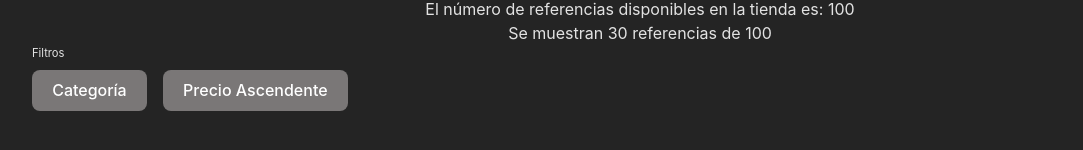
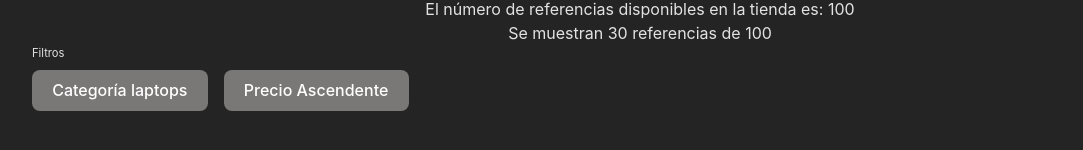
Before and after one commit to terrasa/06-react-shopping-cart, a React (Vite) app: page / in a window 1280 px wide. Shown: the part 126-276 px from the top of the page, without its empty margins (0-1083 px from the left). Built offline with nearby package versions, Linux system fonts and the light colour scheme.

Commit message:
Add filter bar component

```diff
--- a/src/App.jsx
+++ b/src/App.jsx
@@ -2,14 +2,18 @@ import './App.css'
 import productsList from './mocks/products.json'
 import { ProductsList } from './components/ProductsList'
 import { FilterBar } from './components/FilterBar'
+import { useState } from 'react'
 
 function App () {
   const { products, ...productJsonInfo } = productsList
+  const [filters, setFilters] = useState([])
+  console.log(filters)
+
   return (
     <>
       <h1>Shopping Cart</h1>
-      <FilterBar products={products} productJsonInfo={productJsonInfo} />
-      <ProductsList products={products} productJsonInfo={productJsonInfo} />
+      <FilterBar filters={filters} setFilters={setFilters} products={products} productJsonInfo={productJsonInfo} />
+      <ProductsList filters={filters} products={products} productJsonInfo={productJsonInfo} />
     </>
   )
 }
--- a/src/components/FilterBar.jsx
+++ b/src/components/FilterBar.jsx
@@ -1,6 +1,12 @@
 import './FilterBar.css'
 
-export function FilterBar ({ products, productJsonInfo }) {
+export function FilterBar ({ filters, setFilters, products, productJsonInfo }) {
+  const handleFilter = (event) => {
+    if (filters === event.target.name) return
+    const newFilters = event.target.name
+    setFilters(newFilters)
+  }
+
   return (
     <section>
       <header>
@@ -9,8 +15,8 @@ export function FilterBar ({ products, productJsonInfo }) {
       </header>
       <div className='filter-bar'>
         <p className='filter-bar__title'>Filtros</p>
-        <button>
-          Categoría
+        <button name='laptops' onClick={handleFilter}>
+          Categoría laptops
         </button>
         <button>
           Precio Ascendente
--- a/src/components/ProductsList.jsx
+++ b/src/components/ProductsList.jsx
@@ -1,12 +1,38 @@
 import './ProductsList.css'
 import { AddToCartIcon } from './icons'
+import { useEffect, useState } from 'react'
 
-export function ProductsList ({ products, productJsonInfo }) {
+export function ProductsList ({ filters, products, productJsonInfo }) {
+  // const [category, setCategory] = useState()
+  console.log('filters ', filters)
+  console.log('products ', products)
+
+  const [productsFiltered, setProductsFiltered] = useState(products)
+
+  console.log('productsFiltered ', productsFiltered)
+
+  useEffect(() => {
+    const filteredList = async () => {
+      if (filters.length !== 0) {
+        const newProductsFiltered = await products.filter(product => product.category === filters)
+        setProductsFiltered(await newProductsFiltered)
+        console.log('newProductsFiltered ', newProductsFiltered)
+        console.log('productsFiltered ', productsFiltered)
+        return await newProductsFiltered
+      }
+      return products
+    }
+    const { newProductsFiltered } = filteredList()
+    console.log('aaaa ', newProductsFiltered)
+  }, [filters])
+
+  console.log('productsFiltered xxx', productsFiltered)
+
   return (
     <main className='products'>
 
       <ul>
-        {products.map(product => (
+        {productsFiltered.map(product => (
           <li key={product.id} className='products__card'>
             <h3>{product.title}</h3>
             <p>{product.description}</p>
```
